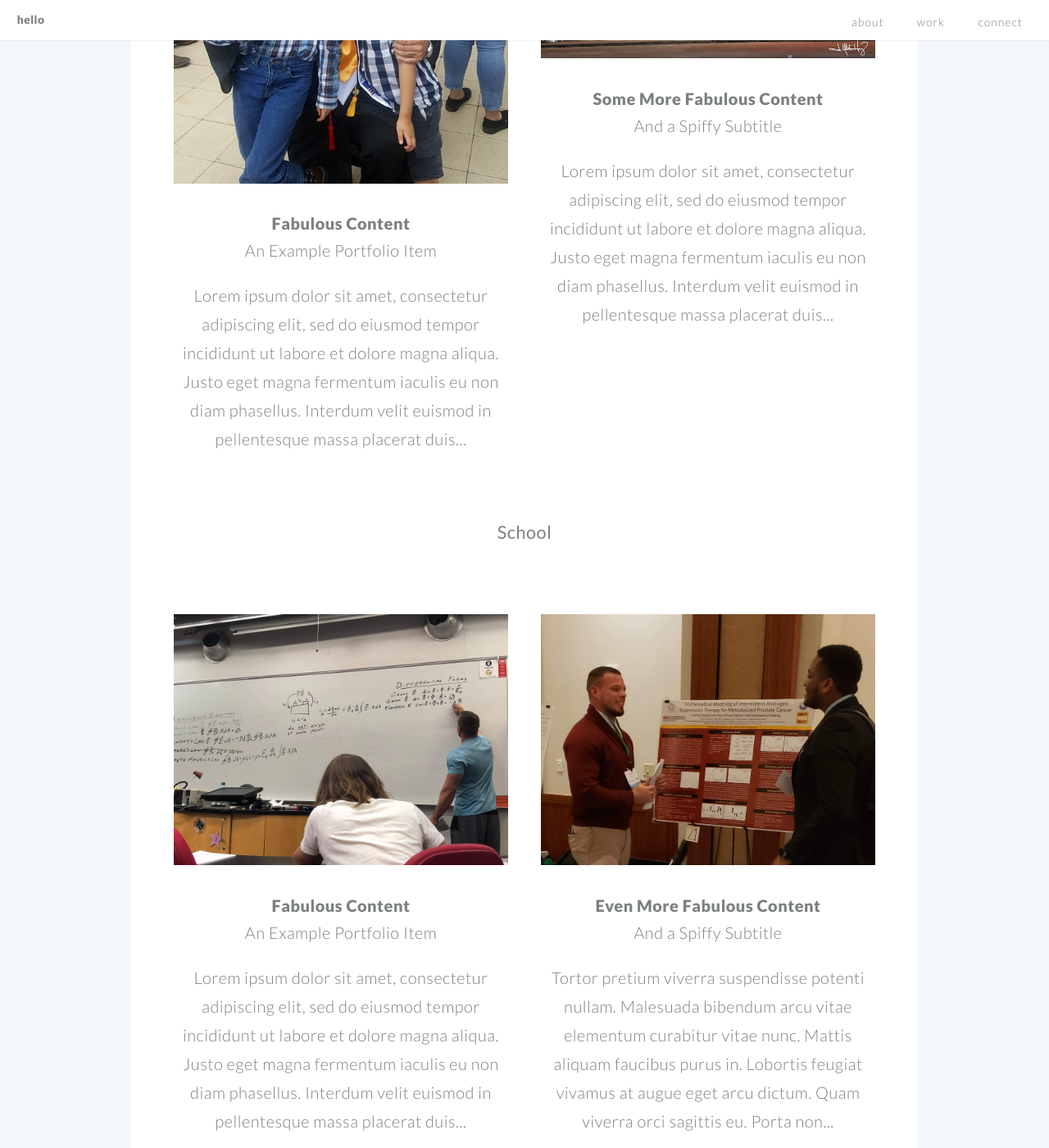
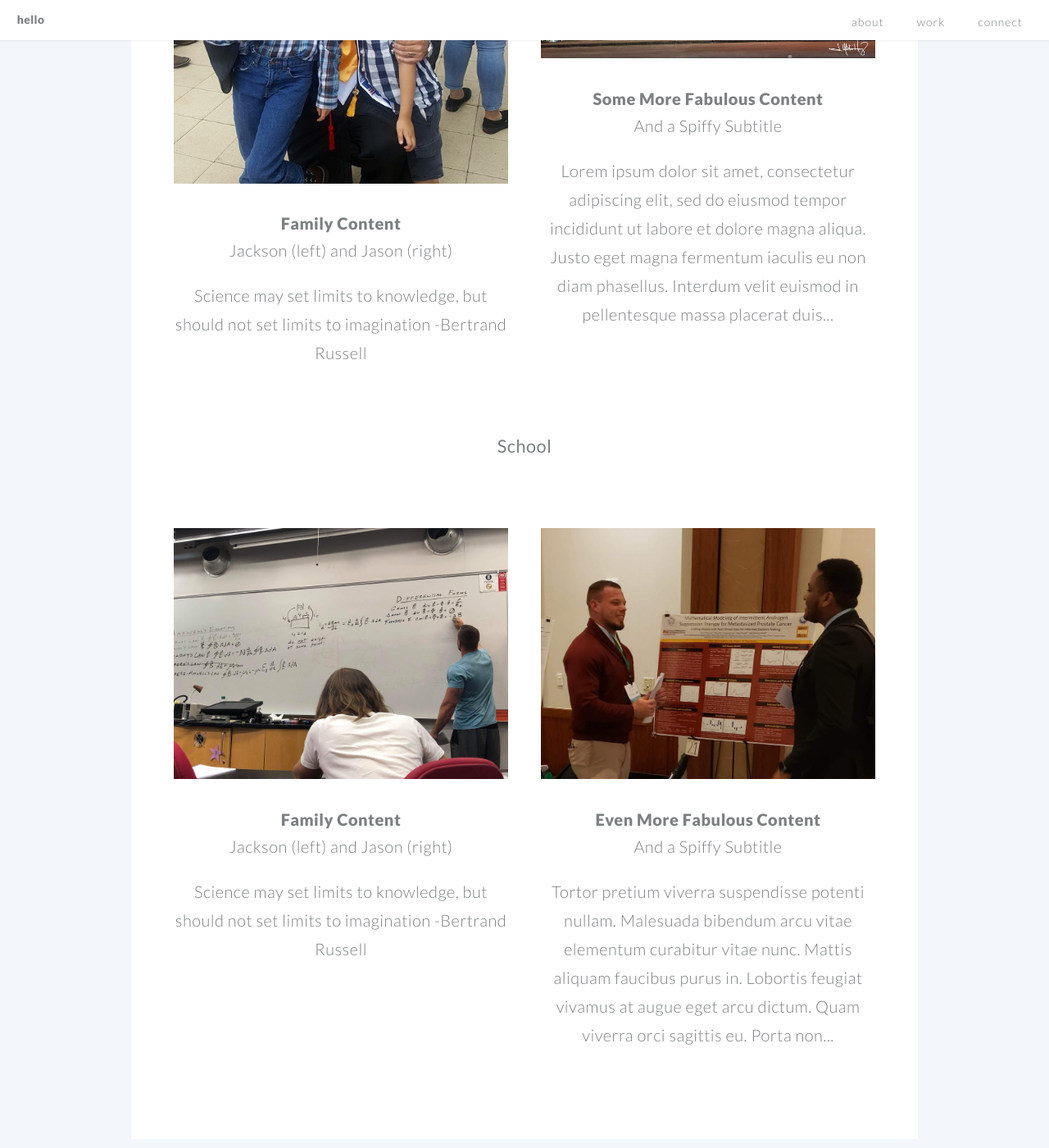
Before and after one commit to jben33/jben33.github.io, a Jekyll site: the page built from index.md, in a window 1280 px wide and 1400 px high, scrolled down 2217 px. Shown: the whole window at 82% size. Built offline with Jekyll 4.4.1, drawn with Linux system fonts in a browser that asks for light colours.

Commit message:
Update example.html

```diff
--- a/_includes/example.html
+++ b/_includes/example.html
@@ -1,3 +1,3 @@
-<h1><a href="#">Fabulous Content</a></h1>
-<h2>An Example Portfolio Item<h2>
-<p>Lorem ipsum dolor sit amet, consectetur adipiscing elit, sed do eiusmod tempor incididunt ut labore et dolore magna aliqua. Justo eget magna fermentum iaculis eu non diam phasellus. Interdum velit euismod in pellentesque massa placerat duis...</p>
+<h1><a href="#">Family Content</a></h1>
+<h2>Jackson (left) and Jason (right)<h2>
+<p>Science may set limits to knowledge, but should not set limits to imagination -Bertrand Russell</p>
```
